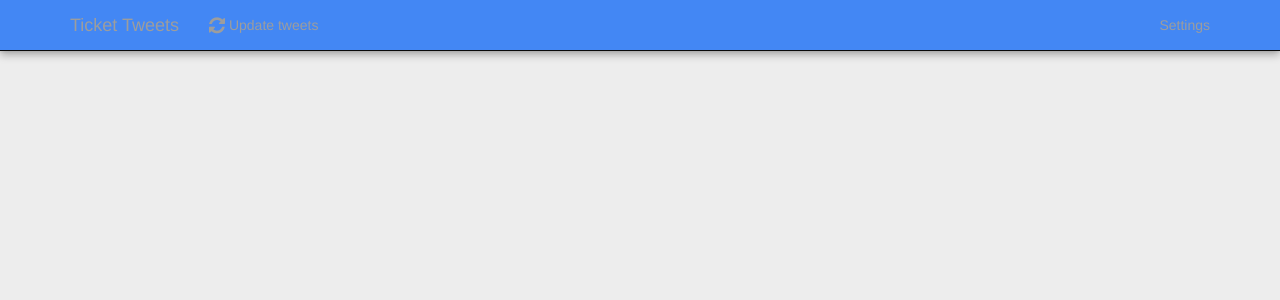
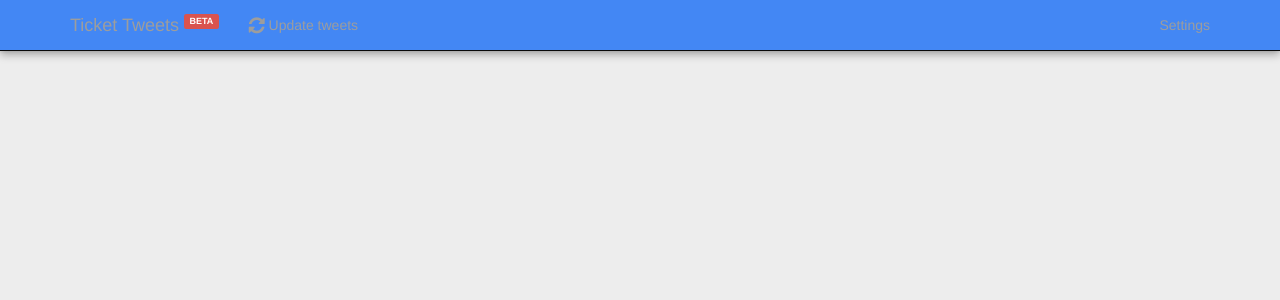
Before and after one commit to jason-ellis/tickettweets, a Flask app: template app/templates/index.html in a window 1280 px wide. Shown: the top 300 px of the page. Run offline with Flask 2, Linux system fonts and the light colour scheme; the template is opened without the code that fills it, so the values that code supplies are empty; parts of the project's set-up code (start-up, migrations or seed data) failed here and were passed over; some libraries are stand-ins or nearby versions.

Commit message:
add BETA tag

```diff
--- a/app/static/css/style.css
+++ b/app/static/css/style.css
@@ -11,6 +11,10 @@ body {
     background-color: hsl(217, 89%, 61%);
     box-shadow: rgba(0, 0, 0, 0.137255) 0 0 4px 0,
                 rgba(0, 0, 0, 0.278431) 0 4px 8px 0;
+}
+.beta-tag {
+    vertical-align: super;
+    font-size: .5em;
 }
 div.tweet:hover {
     cursor: pointer;
--- a/app/templates/navbar.html
+++ b/app/templates/navbar.html
@@ -8,7 +8,7 @@
                 <span class="icon-bar"></span>
                 <span class="icon-bar"></span>
             </button>
-            <a class="navbar-brand" href="#top">Ticket Tweets</a>
+            <a class="navbar-brand" href="#top">Ticket Tweets <span class="label label-danger beta-tag">BETA</span></a>
         </div> <!-- /.navbar-header -->
         <div id="navbar" class="collapse navbar-collapse">
             <ul class="nav navbar-nav">
@@ -16,7 +16,7 @@
             </ul>
             <ul class="nav navbar-right navbar-nav">
                 <li><a class="navbar-link" href="#">
-                    <span class="hidden-xs">Settings</span></a></li>
+                    <span class="collapse navbar-collapse" data-toggle="modal" data-target="#settings-modal">Settings</span></a></li>
             </ul>
         </div><!--/.nav-collapse -->
     </div><!-- /.container -->
```
